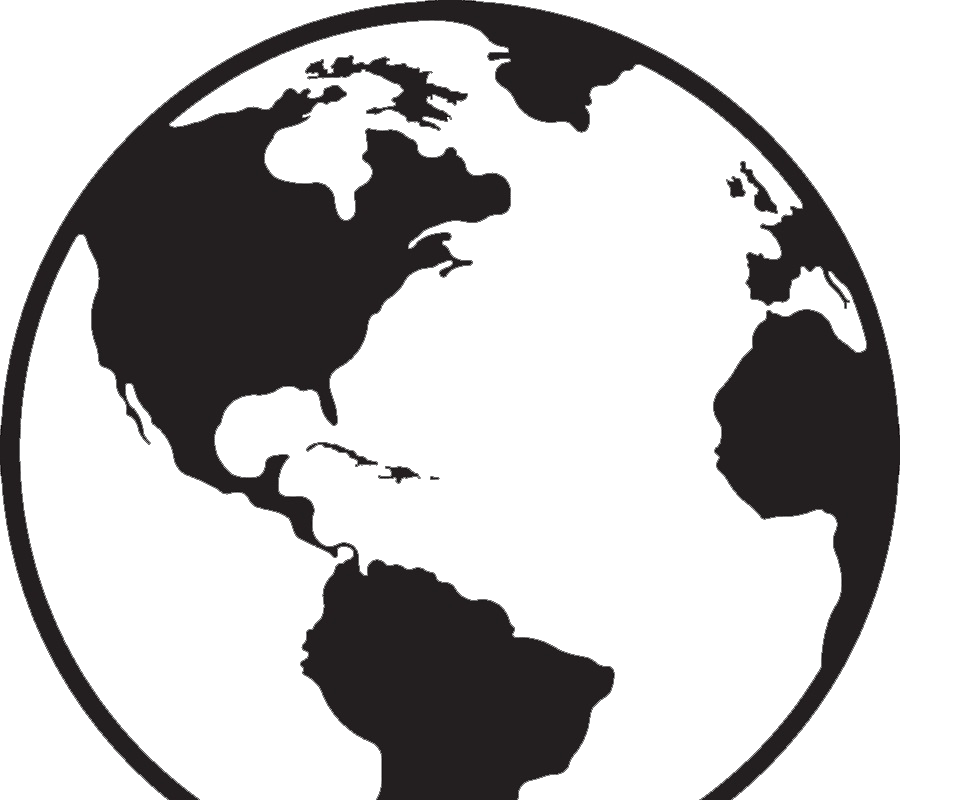
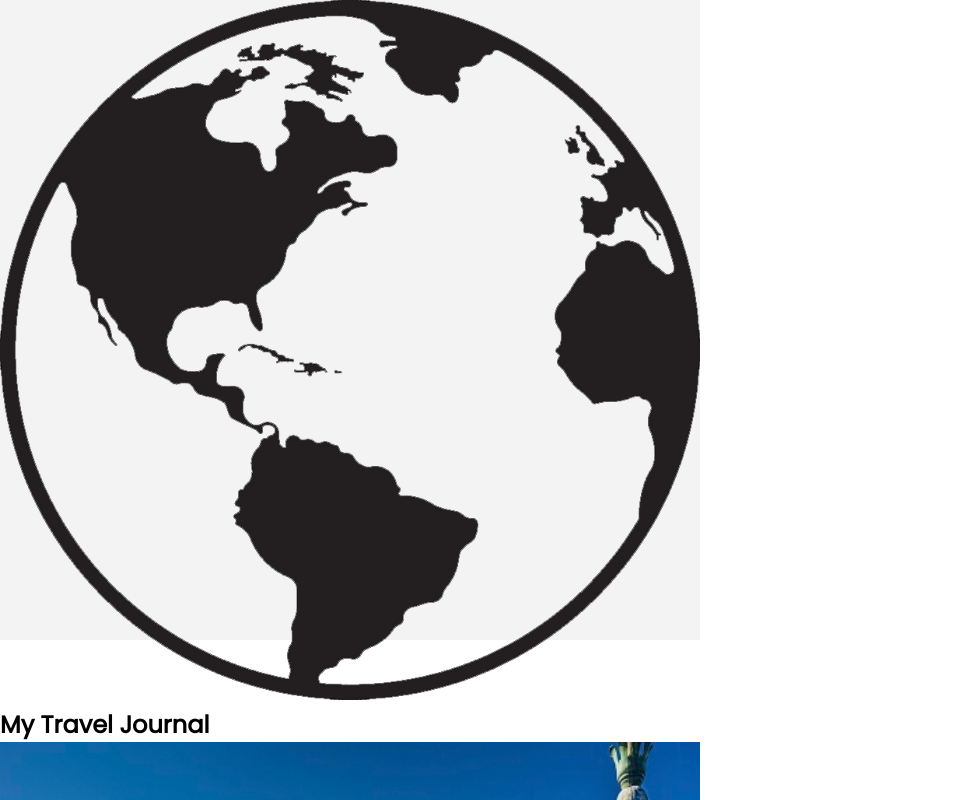
Before and after one commit to IsmailMuhammed2019/mytraveljournal, a React (Create React App) app: page / in a window 1280 px wide. Shown: the top 800 px of the page, without its empty margins (0-963 px from the left). Built offline with nearby package versions, Linux system fonts and the light colour scheme.

Commit message:
add section style

```diff
--- a/src/App.css
+++ b/src/App.css
@@ -10,3 +10,14 @@ body{
  font-family: 'Poppins', sans-serif;
 
 }
+
+img {
+ width: 100%;
+ height: auto;
+}
+
+.section {
+ width: 700px;
+ height: 80vh;
+ background-color: #f3f3f3;
+}
```
